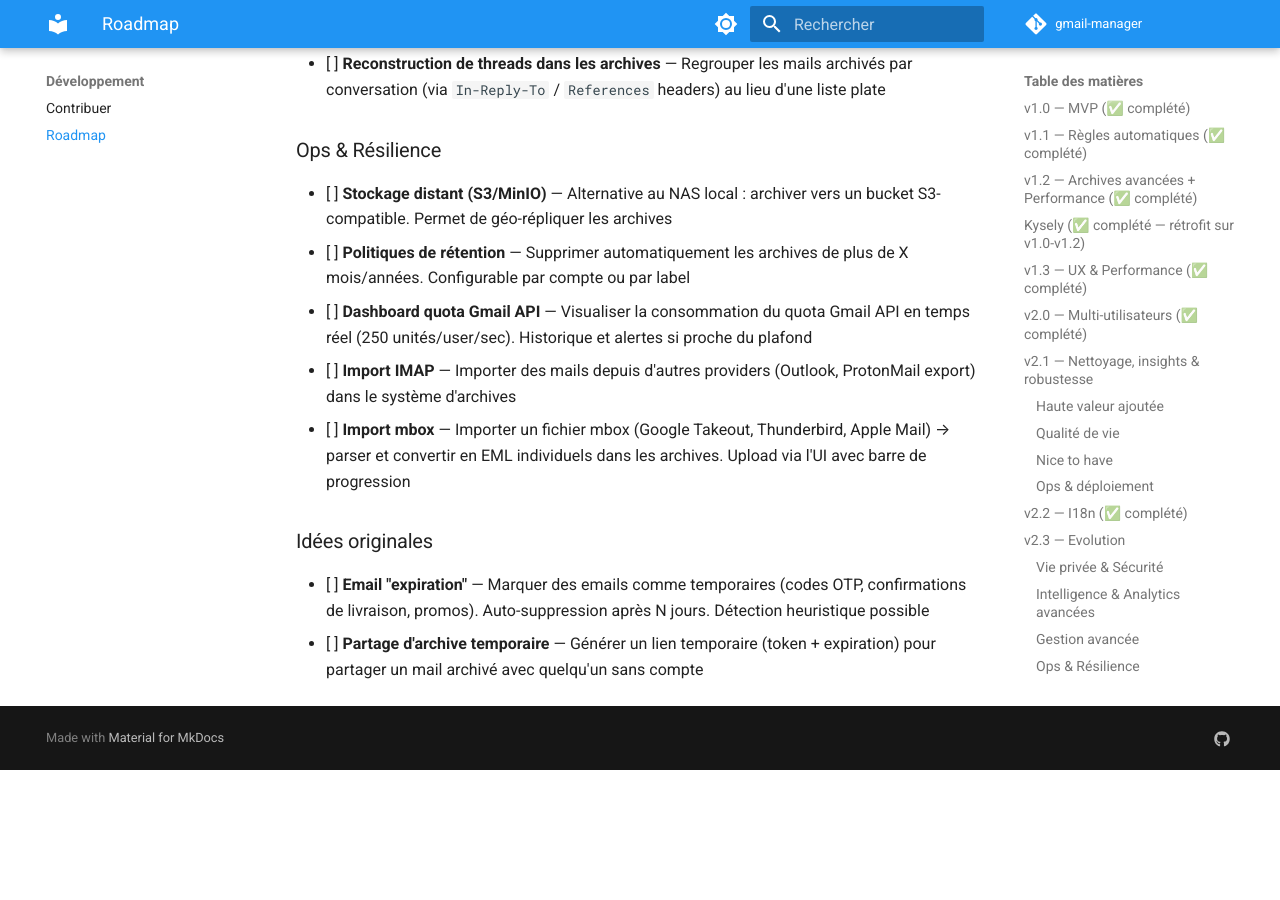
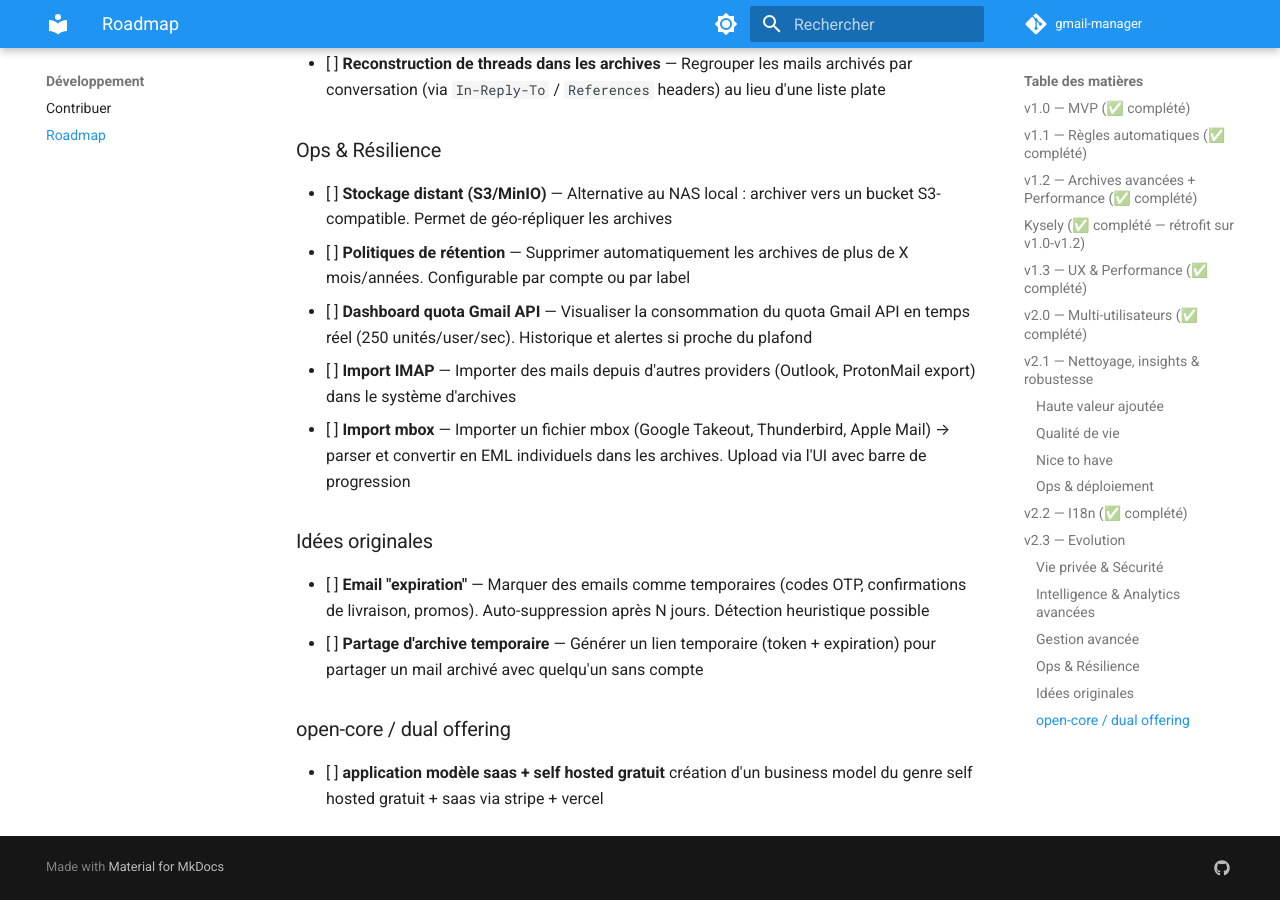
Before and after one commit to Le-Nid/nid, an MkDocs documentation site: the page built from docs/development/roadmap.md, in a window 1280 px wide and 900 px high, scrolled down 5454 px. Built offline with MkDocs 1.6.1 and Material for MkDocs 9.7.7, drawn with Linux system fonts in a browser that asks for light colours; comment, search, counter and statistics services are not loaded; before the commit the page ends 6224 px from its top, so only the background shows below that.

Commit message:
feat(roadmap): add ideas for email sharing and open-core model

```diff
--- a/docs/development/roadmap.md
+++ b/docs/development/roadmap.md
@@ -152,3 +152,6 @@
 
 - [ ] **Email "expiration"** — Marquer des emails comme temporaires (codes OTP, confirmations de livraison, promos). Auto-suppression après N jours. Détection heuristique possible
 - [ ] **Partage d'archive temporaire** — Générer un lien temporaire (token + expiration) pour partager un mail archivé avec quelqu'un sans compte
+
+### open-core / dual offering
+- [ ] **application modèle saas + self hosted gratuit** création d'un business model du genre self hosted gratuit + saas via stripe + vercel
```
